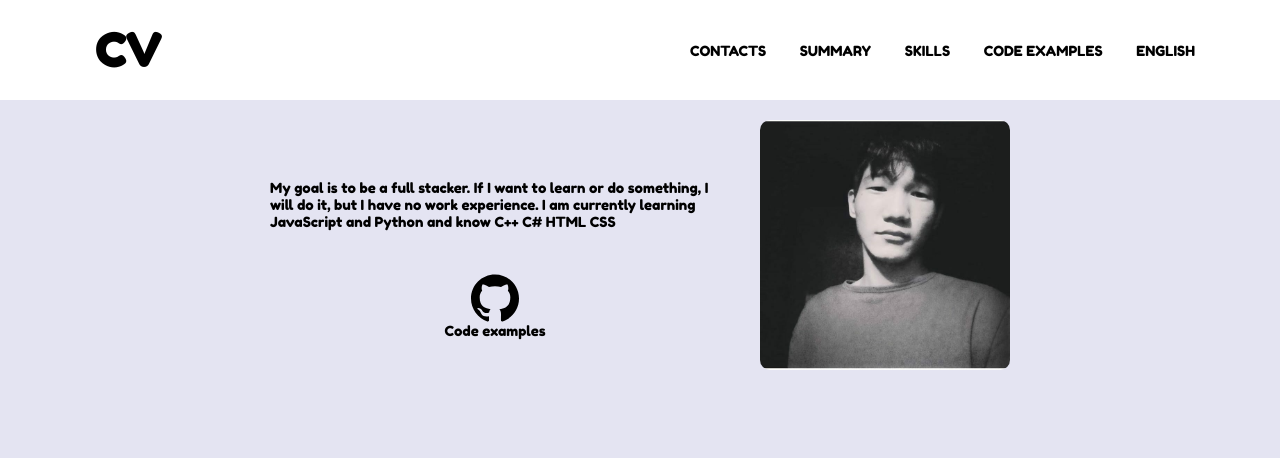
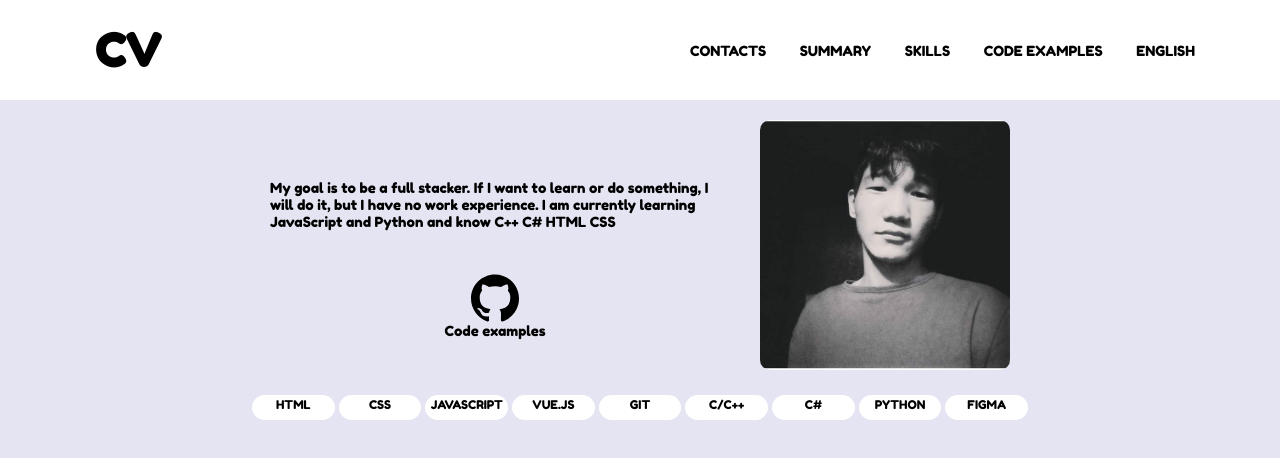
Before and after one commit to Bukhashov/rsschool-cv, a plain HTML site: page index.html in a window 1280 px wide. Drawn offline with Linux system fonts and the light colour scheme.

Commit message:
feat: add skills

```diff
--- a/index.html
+++ b/index.html
@@ -33,9 +33,21 @@
                 <div class="summary"><p>My goal is to be a full stacker. If I want to learn or do something, I will do it, but I have no work experience. I am currently learning JavaScript and Python and know C++ C# HTML CSS</p></div>
                 <div class="code__examples"><a href="https://github.com/Bukhashov"><img src="./img/github.svg"></a><a href="https://github.com/Bukhashov">Code examples</a></div>
             </div>
+            <div class="user_img"><img src="./img/user/my_img.jpg"></div>
+        </div>
+    </div>
 
-
-            <div class="user_img"><img src="./img/user/my_img.jpg"></div>
+    <div class="skills">
+        <div class="container skills--container">
+            <div class="technologies">html</div>
+            <div class="technologies">css</div>
+            <div class="technologies">JavaScript</div>
+            <div class="technologies">Vue.js</div>
+            <div class="technologies">Git</div>
+            <div class="technologies">C/C++</div>
+            <div class="technologies">C#</div>
+            <div class="technologies">Python</div>
+            <div class="technologies">Figma</div>
         </div>
     </div>
 
--- a/style.css
+++ b/style.css
@@ -54,6 +54,10 @@ body{
 }
 
 /* user */
+.user{
+    width: 100%;
+}
+
 .user--container{
     display: flex;
     align-items: center;
@@ -92,3 +96,28 @@ body{
     border-radius: 10px;
     margin: 20px;
 }
+
+/* skills */
+.skills{
+    width: 100%;
+
+}
+
+.skills--container{
+    padding: 0 250px;
+    display: flex;
+    justify-content: center;
+    align-items: center;
+}
+
+.technologies{
+    margin: 2px;
+    width: 130px;
+    height: 25px;
+    background: #fff;
+    border: 2px solid #fff;
+    border-radius: 15px;
+    text-align: center;
+    text-transform: uppercase;
+    font-size: 12px;
+}
```
